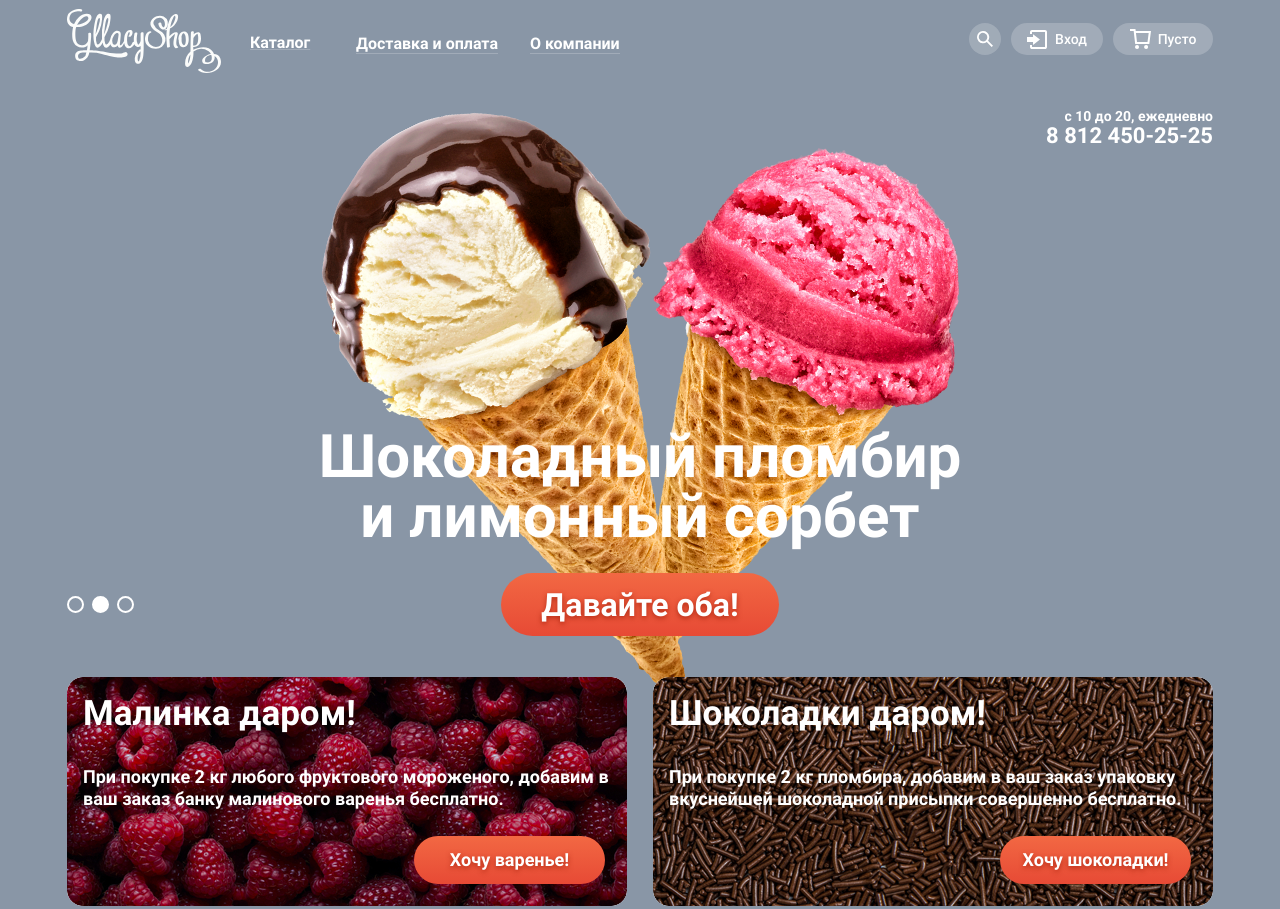
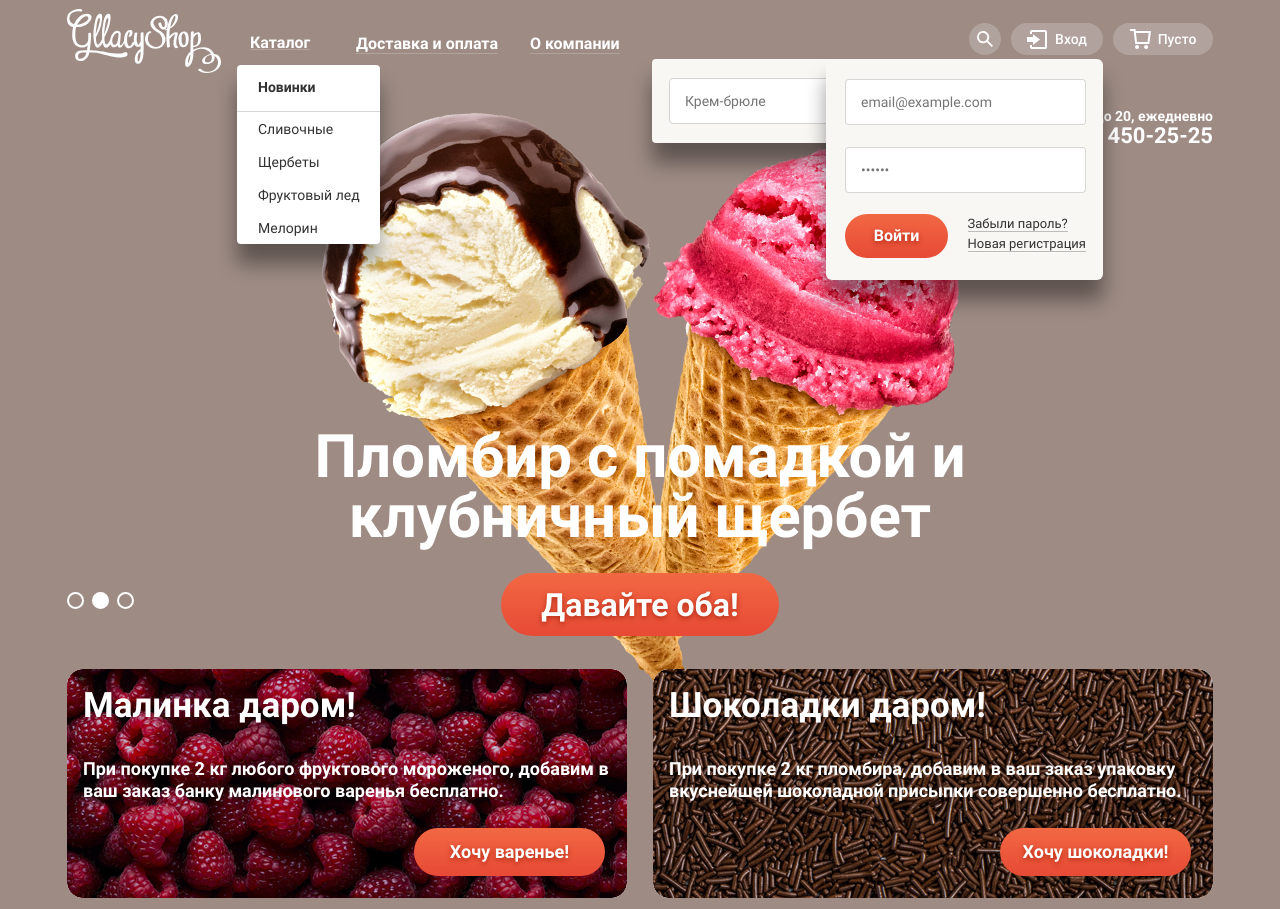
Before and after one commit to apgrayedd/1609269-gllacy-30, a plain HTML site: page index.html in a window 1280 px wide. Shown: the top 909 px of the page. Drawn offline with Linux system fonts and the light colour scheme.

Commit message:
обновление

```diff
--- a/css/style.css
+++ b/css/style.css
@@ -129,7 +129,7 @@
 .site-navigation{
   display: flex;
   padding: 0;
-  max-width: 725px;
+  max-width: 592px;
   flex-wrap: wrap;
   list-style: none;
 }
@@ -154,6 +154,13 @@
 .site-navigation-item:nth-last-child(1):hover{
   color: var(--link-hover);
   text-decoration: underline rgba(232, 77, 55, 0.3);
+}
+.user-navigation{
+  margin-left: auto;
+  display: flex;
+  max-width: 400px;
+  flex-wrap: wrap;
+  justify-content: flex-end;
 }
 .contact-info{
   order: 1;
@@ -623,7 +630,7 @@
 /*Slider*/
 .slider{
   height: auto;
-  margin-bottom: 41px;
+  margin-bottom: 33px;
 }
 .slider-flex{
   display: flex;
@@ -653,10 +660,11 @@
 }
 .slider-radio{
   position: absolute;
-  width: 58px;
+  max-width: 240px;
   left: 0;
-  display: flex;
-  width: 67px;
+
+  display: flex;
+  flex-wrap: wrap;
   justify-content: space-between;
 }
 .slider-button-radio{
@@ -664,6 +672,8 @@
   width: 17px;
   height: 17px;
   background-color: transparent;
+  margin-right: 8px;
+  margin-bottom: 8px;
   border: 2px solid #ffffff;
   border-radius: 50%;
   cursor: pointer;
@@ -797,6 +807,8 @@
   height: 267px;
   width: 267px;
   margin-bottom: -65.7px;
+  background-color: #F8F7F4;
+  object-fit: contain;
 }
 .product-item button{
   position: absolute;
--- a/index.html
+++ b/index.html
@@ -11,7 +11,7 @@
     <link rel="apple-touch-icon" href="favicon/180.png">
     <link rel="manifest" href="manifest.webmanifest">
   </head>
-  <body class="page-body slider-2">
+  <body class="page-body slider-1">
     <header class="main-header">
       <nav class="main-navigation">
         <div class="main-navigation-wrapper">
@@ -21,7 +21,7 @@
             </a>
             <ul class="site-navigation">
               <li><a href="catalog.html" class="site-navigation-item catalog">Каталог</a>
-                  <ul class="catalog-list visually-hidden">
+                  <ul class="catalog-list">
                     <li class="catalog-item">
                       <a href="catalog.html">Новинки</a>
                     </li>
@@ -42,6 +42,7 @@
               <li><a class="site-navigation-item" href="#">Доставка и оплата</a></li>
               <li><a class="site-navigation-item" href="#">О компании</a></li>
             </ul>
+            <div class="user-navigation">
               <div class="search">
                 <a href="#" class="search-icon">
                   <svg width="16" height="16" fill="none" xmlns="http://www.w3.org/2000/svg">
@@ -51,7 +52,7 @@
                     4.274 4.274 0 01-1.247 3.01 4.256 4.256 0 01-3.003 1.25z"/>
                   </svg>
                 </a>
-              <div class="searcher-form visually-hidden">
+                <div class="searcher-form">
                   <form action="https://echo.htmlacademy.ru" method="GET">
                     <input type="text" name="searcher" placeholder="Крем-брюле">
                   </form>
@@ -68,7 +69,7 @@
                   </svg>
                   <span>Вход</span>
                 </a>
-              <div class="login-link-form visually-hidden">
+                <div class="login-link-form">
                   <form action="https://echo.htmlacademy.ru" method="POST">
                     <input type="email" name="email" placeholder="email@example.com">
                     <input type="password" name="password" placeholder="••••••">
@@ -89,6 +90,7 @@
                   </svg>
                   <span>Пусто</span>
                 </a>
+              </div>
             </div>
             <div class="contact-info">
               <p class="header-contact-info">с 10 до 20, ежедневно <br> <a href="tel:88124502525" class="contacts-phone">8 812 450-25-25</a></p>
@@ -116,12 +118,12 @@
           </div>
         </div>
       </section>
-      <section class="slider ">
+      <section class="slider">
         <div class="backlight">
           <div class="slider-flex">
             <h2 class="visually-hidden">Слайдер</h2>
-            <img src="img/slider_2.png" alt="Мороженко" height="582" width="639">
-            <p>Шоколадный пломбир и лимонный сорбет</p>
+            <img src="img/slider_2.png" alt="Пломбир с помадкой и клубничный щербет" height="582" width="639">
+            <p>Пломбир с помадкой и клубничный щербет</p>
             <div class="slider-option">
               <div class="slider-radio">
                 <button type="button" class="slider-button-radio slider-button-1" aria-label="Первый слайд"></button>
```
Also changed, not shown: catalog.html (+5 -5 lines). Lines whose indentation alone changed are shown as unchanged.
